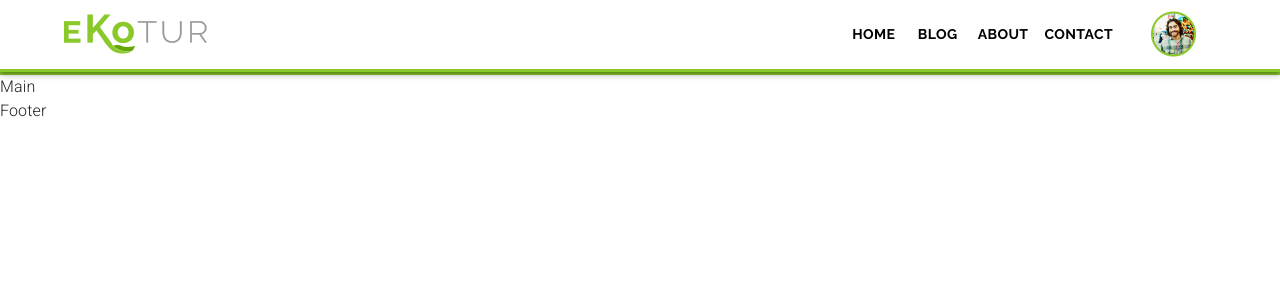
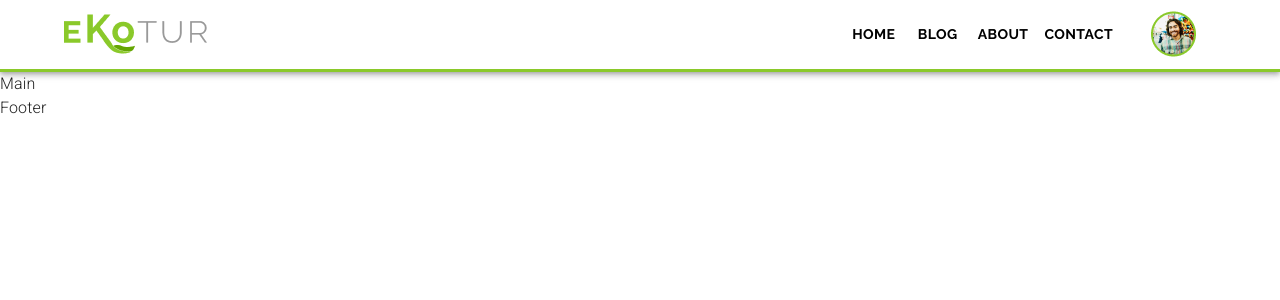
Before and after one commit to vavva1987/ecotour-project, a React (Create React App) app: page / in a window 1280 px wide. Shown: the top 300 px of the page. Built offline with nearby package versions, Linux system fonts and the light colour scheme.

Commit message:
Upd header file

```diff
--- a/src/layout/Header.tsx
+++ b/src/layout/Header.tsx
@@ -1,4 +1,3 @@
-import { Grid } from '@mui/material'
 import ResponsiveAppBar from '../components/appbar/AppBar'
 import './Header.css'
 
@@ -7,9 +6,7 @@ type Props = {}
 const Header = (props: Props) => {
     return (
         <>
-            <Grid className="header">
-                <ResponsiveAppBar />
-            </Grid>
+            <ResponsiveAppBar />
         </>
     )
 }
```
